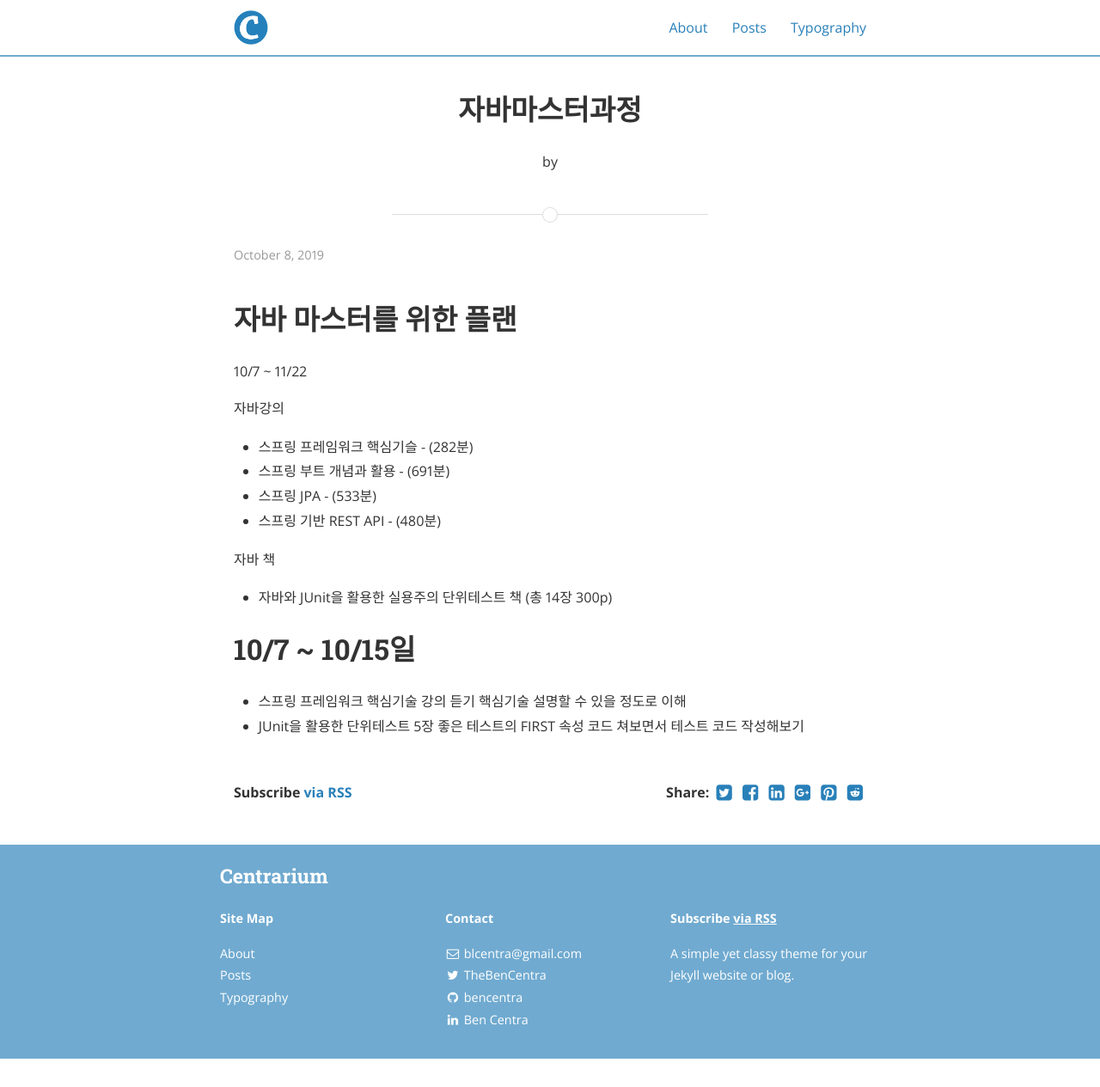
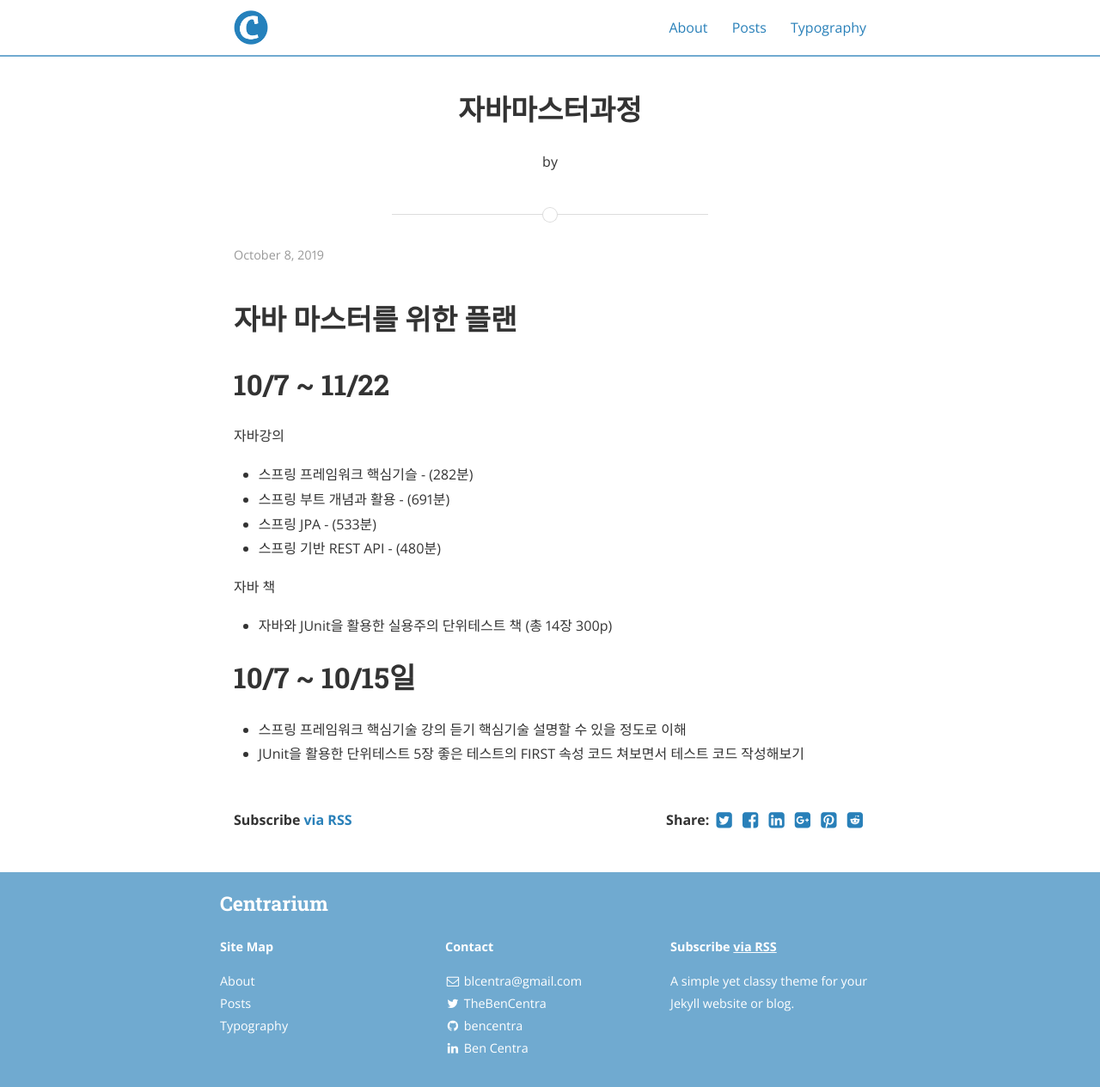
Before and after one commit to sayco5842/sayco5842.github.io, a Jekyll site: the page built from _posts/2019-10-08-자바마스터과정.md, in a window 1280 px wide and 1265 px high. Shown: the whole window at 86% size. Built offline with Jekyll 4.4.1, drawn with Linux system fonts in a browser that asks for light colours; nearby versions of some CDN libraries; our own code applies the rules of GitHub Pages for plain Markdown files.

```diff
--- a/_posts/2019-10-08-자바마스터과정.md
+++ b/_posts/2019-10-08-자바마스터과정.md
@@ -1,5 +1,5 @@
 # 자바 마스터를 위한 플랜
-10/7 ~ 11/22
+# 10/7 ~ 11/22
 
 자바강의
 - 스프링 프레임워크 핵심기슬 -  (282분)
```
